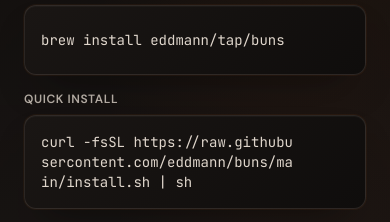
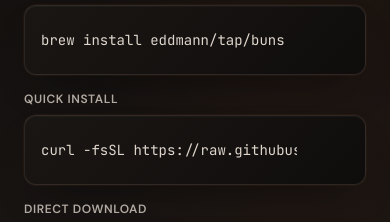
Before and after one commit to eddmann/buns, a plain HTML site: page site/index.html in a window 390 px wide. Shown: the part 3027-3249 px from the top of the page. Drawn offline with nearby package versions, Linux system fonts and the light colour scheme.

Commit message:
fix(site): prevent curl command from wrapping in install section
- Replace break-all with overflow-hidden and whitespace-nowrap
- Keeps long curl command on single line with hidden overflow

```diff
--- a/site/index.html
+++ b/site/index.html
@@ -442,7 +442,7 @@
                         <span class="text-xs font-semibold text-bun-cream/70 uppercase tracking-wider">Quick Install</span>
                     </div>
                     <div class="code-block rounded-xl p-4 flex items-center justify-between">
-                        <code class="font-mono text-sm md:text-base text-bun-cream/90 break-all">curl -fsSL https://raw.githubusercontent.com/eddmann/buns/main/install.sh | sh</code>
+                        <code class="font-mono text-sm md:text-base text-bun-cream/90 overflow-hidden whitespace-nowrap block">curl -fsSL https://raw.githubusercontent.com/eddmann/buns/main/install.sh | sh</code>
                         <button onclick="copyToClipboard('curl -fsSL https://raw.githubusercontent.com/eddmann/buns/main/install.sh | sh', this)" class="copy-btn p-2 rounded-lg hover:bg-bun-warm transition-colors flex-shrink-0 ml-4" title="Copy to clipboard">
                             <svg class="w-5 h-5 text-bun-muted" fill="none" stroke="currentColor" viewBox="0 0 24 24"><path stroke-linecap="round" stroke-linejoin="round" stroke-width="2" d="M8 16H6a2 2 0 01-2-2V6a2 2 0 012-2h8a2 2 0 012 2v2m-6 12h8a2 2 0 002-2v-8a2 2 0 00-2-2h-8a2 2 0 00-2 2v8a2 2 0 002 2z"/></svg>
                         </button>
```
